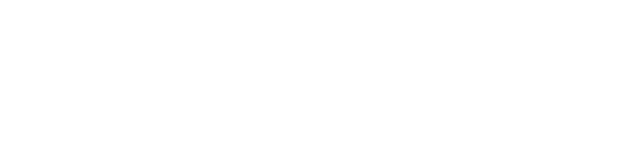
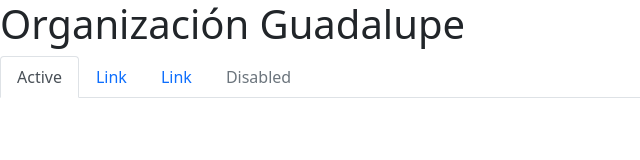
Before and after one commit to SantiagoCamiloPantoja/RepostGuadalupe, a plain HTML site: page index.html in a window 1280 px wide. Shown: the whole page, without its empty margins (0-640 px from the left). Drawn offline with nearby package versions, Linux system fonts and the light colour scheme.

Commit message:
Agregando navbar

```diff
--- a/index.html
+++ b/index.html
@@ -4,9 +4,31 @@
     <meta charset="UTF-8">
     <meta http-equiv="X-UA-Compatible" content="IE=edge">
     <meta name="viewport" content="width=device-width, initial-scale=1.0">
-    <title>Document</title>
+    <title>Guadalupe</title>
+    <link href="https://cdn.jsdelivr.net/npm/bootstrap@5.1.1/dist/css/bootstrap.min.css" rel="stylesheet" integrity="sha384-F3w7mX95PdgyTmZZMECAngseQB83DfGTowi0iMjiWaeVhAn4FJkqJByhZMI3AhiU" crossorigin="anonymous">
 </head>
+<h1>Organización Guadalupe</h1>
+
 <body>
+    <script src="https://cdn.jsdelivr.net/npm/bootstrap@5.1.1/dist/js/bootstrap.bundle.min.js" integrity="sha384-/bQdsTh/da6pkI1MST/rWKFNjaCP5gBSY4sEBT38Q/9RBh9AH40zEOg7Hlq2THRZ" crossorigin="anonymous"></script>
+
+<!--inicio NAVBAR-->
+
+<ul class="nav nav-tabs">
+    <li class="nav-item">
+      <a class="nav-link active" aria-current="page" href="#">Active</a>
+    </li>
+    <li class="nav-item">
+      <a class="nav-link" href="#">Link</a>
+    </li>
+    <li class="nav-item">
+      <a class="nav-link" href="#">Link</a>
+    </li>
+    <li class="nav-item">
+      <a class="nav-link disabled">Disabled</a>
+    </li>
+  </ul>
+<!-- FIN NAVBAR-->
 
 </body>
 </html>
```
